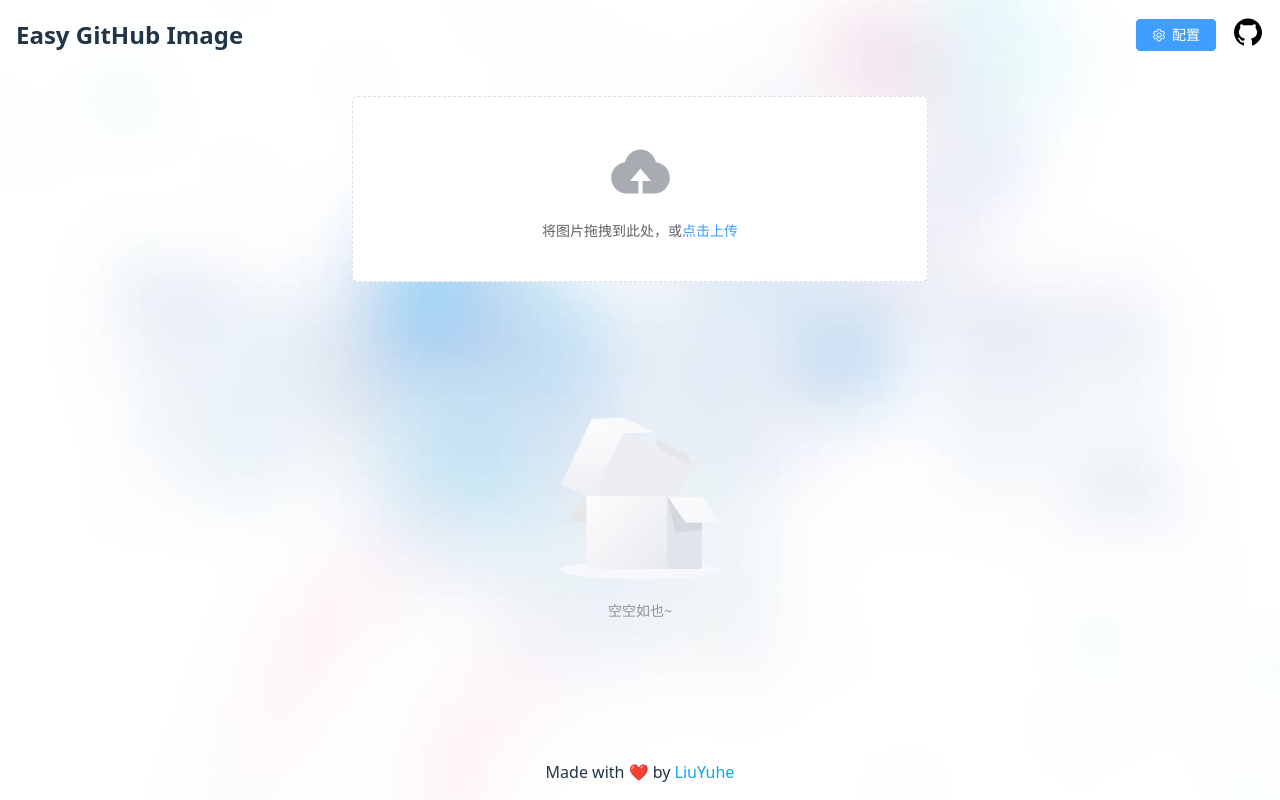
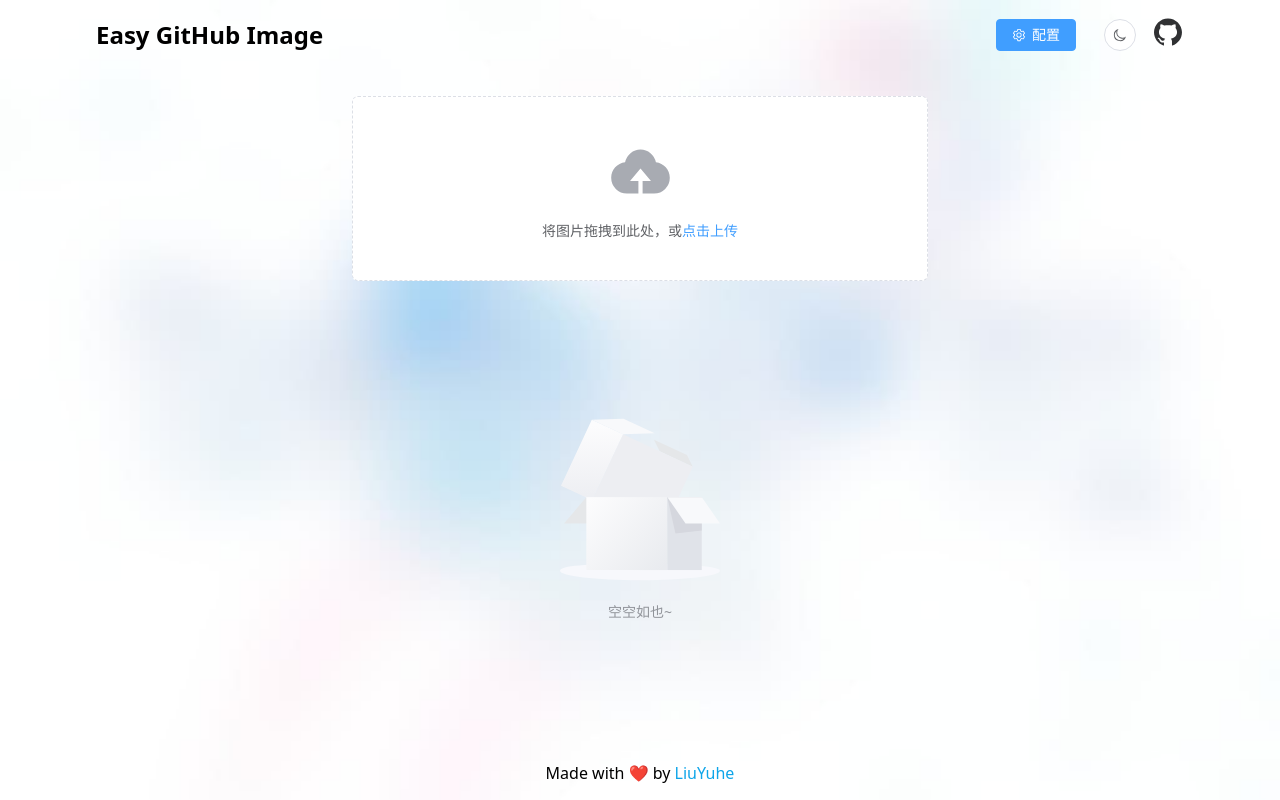
Before and after one commit to liuyuhe666/easy-github-image, a Vue app: page / in a window 1280 px wide. Built offline with nearby package versions, Linux system fonts and the light colour scheme.

Commit message:
feat: add dark mode

```diff
--- a/src/App.vue
+++ b/src/App.vue
@@ -6,6 +6,7 @@ import ImageUpload from './components/ImageUpload.vue'
 </script>
 
 <template>
+  <div class="fixed top-0 left-0 -z-36 w-full h-full bg-[url(/bg.jpg)] bg-cover dark:bg-gradient-to-br dark:from-gray-900 dark:via-gray-900 dark:to-gray-800 transition-colors duration-300" />
   <Header />
   <ImageUpload />
   <ImageList />
@@ -13,5 +14,4 @@ import ImageUpload from './components/ImageUpload.vue'
 </template>
 
 <style scoped>
-
 </style>
--- a/src/components/Header.vue
+++ b/src/components/Header.vue
@@ -1,11 +1,13 @@
 <script setup lang="ts">
-import { Setting } from '@element-plus/icons-vue'
-import { useWindowScroll } from '@vueuse/core'
+import { Moon, Setting, Sunny } from '@element-plus/icons-vue'
+import { useDark, useToggle, useWindowScroll } from '@vueuse/core'
 import { onMounted, ref } from 'vue'
 import { siteInfo } from '../constants/site.ts'
 import { useImageStore } from '../stores/image.ts'
 import { useSettingStore } from '../stores/setting.ts'
 
+const isDark = useDark()
+const toggleDark = useToggle(isDark)
 const dialogFormVisible = ref(false)
 const token = ref<string>('')
 const repo = ref<string>('')
@@ -32,14 +34,15 @@ async function save() {
 </script>
 
 <template>
-  <header class="fixed top-0 z-30 flex items-center justify-between md:w-7xl max-w-7xl py-4" :class="[y > 50 ? 'border-b border-gray-200 bg-white/50 backdrop-blur-xl' : 'bg-white/0']">
-    <span class="px-4 text-2xl font-semibold hover:drop-shadow-[0_0_2em_#b0d9f7]">Easy GitHub Image</span>
-    <div class="px-4 flex items-center justify-between gap-4">
+  <header class="fixed top-0 z-30 flex flex-col md:flex-row items-center justify-between w-full py-4 gap-2" :class="[y > 50 ? 'border-b border-gray-200 bg-white/50 dark:bg-white/0 backdrop-blur-xl' : 'bg-white/0']">
+    <span class="px-24 text-2xl font-semibold hover:drop-shadow-[0_0_2em_#b0d9f7]">Easy GitHub Image</span>
+    <div class="px-24 flex items-center justify-center gap-4">
       <el-button type="primary" :icon="Setting" @click="dialogFormVisible = true">
         配置
       </el-button>
+      <el-button circle :icon="isDark ? Sunny : Moon" @click="toggleDark()" />
       <a target="_blank" :href="siteInfo.repoLink" rel="noopener noreferrer">
-        <svg viewBox="0 0 1024 1024" xmlns="http://www.w3.org/2000/svg" width="32" height="32"><path d="M511.6 76.3C264.3 76.2 64 276.4 64 523.5 64 718.9 189.3 885 363.8 946c23.5 5.9 19.9-10.8 19.9-22.2v-77.5c-135.7 15.9-141.2-73.9-150.3-88.9C215 726 171.5 718 184.5 703c30.9-15.9 62.4 4 98.9 57.9 26.4 39.1 77.9 32.5 104 26 5.7-23.5 17.9-44.5 34.7-60.8-140.6-25.2-199.2-111-199.2-213 0-49.5 16.3-95 48.3-131.7-20.4-60.5 1.9-112.3 4.9-120 58.1-5.2 118.5 41.6 123.2 45.3 33-8.9 70.7-13.6 112.9-13.6 42.4 0 80.2 4.9 113.5 13.9 11.3-8.6 67.3-48.8 121.3-43.9 2.9 7.7 24.7 58.3 5.5 118 32.4 36.8 48.9 82.7 48.9 132.3 0 102.2-59 188.1-200 212.9 23.5 23.2 38.1 55.4 38.1 91v112.5c0.8 9 0 17.9 15 17.9 177.1-59.7 304.6-227 304.6-424.1 0-247.2-200.4-447.3-447.5-447.3z" /></svg>
+        <svg :fill="isDark ? '#e5eaf3' : '#303133'" viewBox="0 0 1024 1024" xmlns="http://www.w3.org/2000/svg" width="32" height="32"><path d="M511.6 76.3C264.3 76.2 64 276.4 64 523.5 64 718.9 189.3 885 363.8 946c23.5 5.9 19.9-10.8 19.9-22.2v-77.5c-135.7 15.9-141.2-73.9-150.3-88.9C215 726 171.5 718 184.5 703c30.9-15.9 62.4 4 98.9 57.9 26.4 39.1 77.9 32.5 104 26 5.7-23.5 17.9-44.5 34.7-60.8-140.6-25.2-199.2-111-199.2-213 0-49.5 16.3-95 48.3-131.7-20.4-60.5 1.9-112.3 4.9-120 58.1-5.2 118.5 41.6 123.2 45.3 33-8.9 70.7-13.6 112.9-13.6 42.4 0 80.2 4.9 113.5 13.9 11.3-8.6 67.3-48.8 121.3-43.9 2.9 7.7 24.7 58.3 5.5 118 32.4 36.8 48.9 82.7 48.9 132.3 0 102.2-59 188.1-200 212.9 23.5 23.2 38.1 55.4 38.1 91v112.5c0.8 9 0 17.9 15 17.9 177.1-59.7 304.6-227 304.6-424.1 0-247.2-200.4-447.3-447.5-447.3z" /></svg>
       </a>
     </div>
   </header>
--- a/src/components/ImageList.vue
+++ b/src/components/ImageList.vue
@@ -57,7 +57,7 @@ function handleURLCopy(url: string) {
 
 <template>
   <div v-if="imageList && imageList.length > 0" class="grid grid-cols-1 md:grid-cols-3 gap-4 py-4">
-    <div v-for="(image, index) in imageList" :key="image.sha" class="flex flex-col items-center justify-between shadow-md rounded-lg">
+    <div v-for="(image, index) in imageList" :key="image.sha" class="flex flex-col items-center justify-between shadow-md rounded-lg dark:bg-white">
       <div class="flex flex-col items-center justify-between">
         <el-image
           class="w-80 h-64"
--- a/src/main.ts
+++ b/src/main.ts
@@ -4,6 +4,7 @@ import { createApp } from 'vue'
 import App from './App.vue'
 import './style.css'
 import 'virtual:uno.css'
+import 'element-plus/theme-chalk/dark/css-vars.css'
 
 const app = createApp(App)
 const pinia = createPinia()
--- a/src/style.css
+++ b/src/style.css
@@ -1,12 +1,5 @@
 :root {
   font-family: system-ui, Avenir, Helvetica, Arial, sans-serif;
-  line-height: 1.5;
-  font-weight: 400;
-
-  color-scheme: light dark;
-  color: rgba(255, 255, 255, 0.87);
-  background-color: #242424;
-
   font-synthesis: none;
   text-rendering: optimizeLegibility;
   -webkit-font-smoothing: antialiased;
@@ -19,22 +12,6 @@ body {
   place-items: center;
   min-width: 320px;
   min-height: 100vh;
-  background-image: url('/bg.jpg');
-  background-size: cover;
-  background-position: center;
-  background-repeat: no-repeat;
-  background-attachment: fixed;
-  animation-name: bg-fade-in;
-  animation-duration: 2s;
-}
-
-@keyframes bg-fade-in {
-  0% {
-    opacity: 0;
-  }
-  100% {
-    opacity: 1;
-  }
 }
 
 #app {
@@ -45,10 +22,3 @@ body {
   justify-content: space-between;
   align-items: center;
 }
-
-@media (prefers-color-scheme: light) {
-  :root {
-    color: #213547;
-    background-color: #ffffff;
-  }
-}
```
